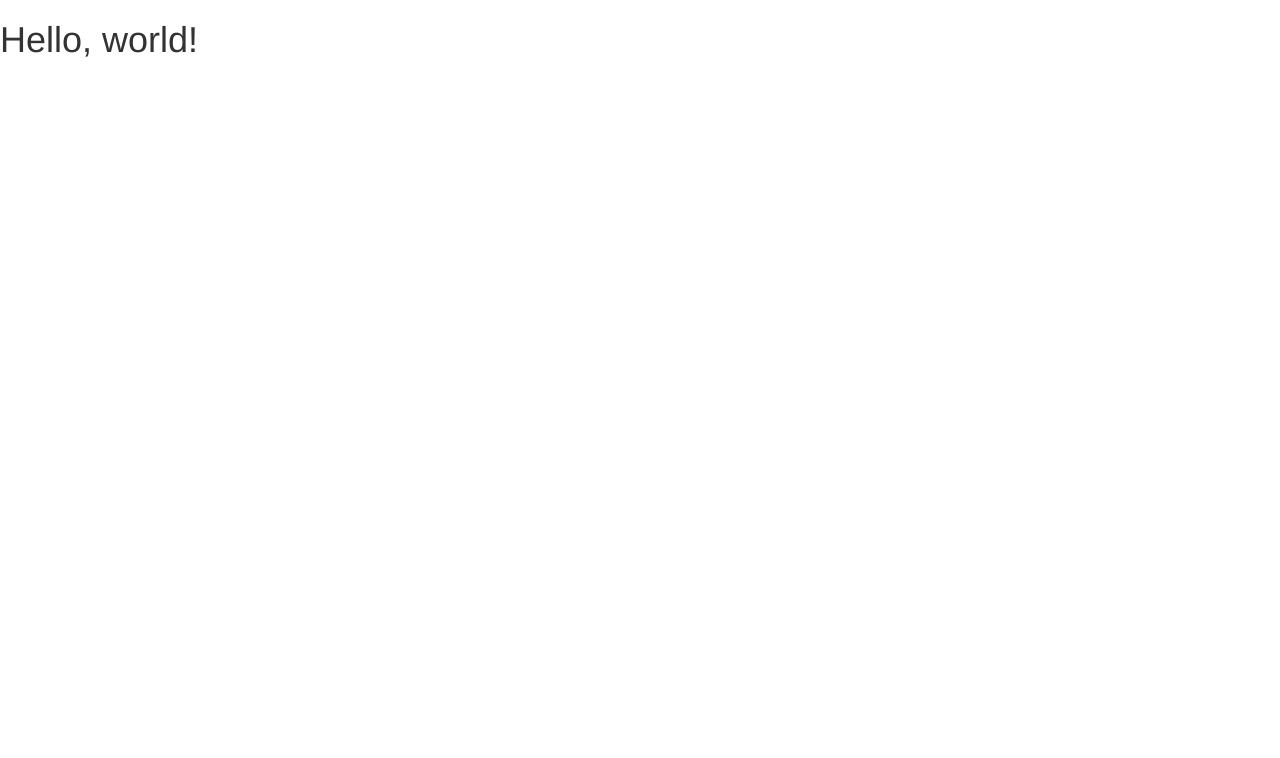
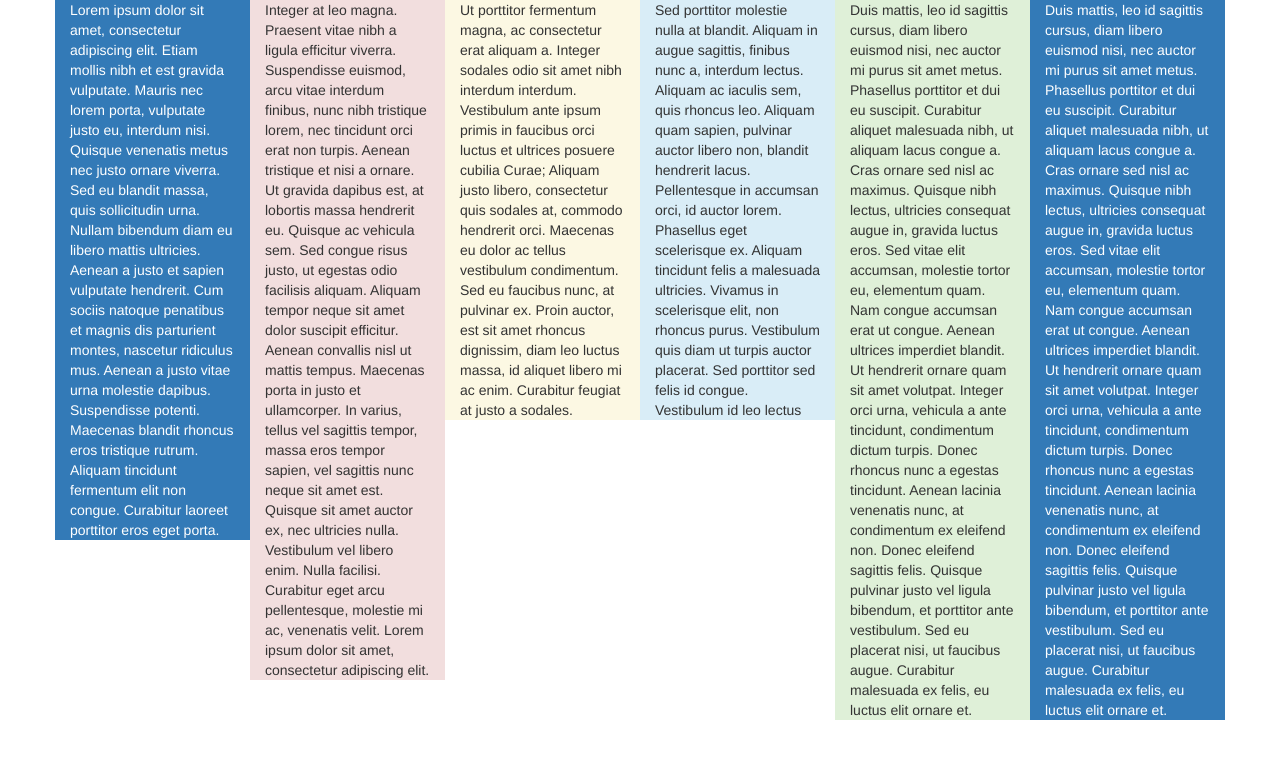
Before and after one commit to reidmcrob/reidmcrob.github.io, a plain HTML site: page otherProjects/twitterBootstrap/index.html in a window 1280 px wide. Drawn offline with nearby package versions, Linux system fonts and the light colour scheme.

Commit message:
Twitter Bootstrap

```diff
--- a/otherProjects/twitterBootstrap/index.html
+++ b/otherProjects/twitterBootstrap/index.html
@@ -1,16 +1,46 @@
 <!DOCTYPE html>
-<html>
+<html lang="en">
 <head>
-<meta charset="utf-8">
-<title>Basic Bootstrap Template</title>
-<meta name="viewport" content="width=device-width, initial-scale=1">
+<meta charset="UTF-8">
+<title>Bootstrap 3 Responsive Layout Example</title>
 <link rel="stylesheet" href="https://maxcdn.bootstrapcdn.com/bootstrap/3.3.6/css/bootstrap.min.css">
-<!-- Optional Bootstrap theme -->
 <link rel="stylesheet" href="https://maxcdn.bootstrapcdn.com/bootstrap/3.3.6/css/bootstrap-theme.min.css">
+<script src="https://ajax.googleapis.com/ajax/libs/jquery/1.11.3/jquery.min.js"></script>
+<script src="https://maxcdn.bootstrapcdn.com/bootstrap/3.3.6/js/bootstrap.min.js"></script>
 </head>
 <body>
-    <h1>Hello, world!</h1>
-    <script src="https://ajax.googleapis.com/ajax/libs/jquery/1.11.3/jquery.min.js"></script>
-    <script src="https://maxcdn.bootstrapcdn.com/bootstrap/3.3.6/js/bootstrap.min.js"></script>
+
+<div class="container">
+
+    <div class="row">
+        <div class="col-sm-6 col-md-4 col-lg-2 bg-primary">
+      Lorem ipsum dolor sit amet, consectetur adipiscing elit. Etiam mollis nibh et est gravida vulputate. Mauris nec lorem porta, vulputate justo eu, interdum nisi. Quisque venenatis metus nec justo ornare viverra. Sed eu blandit massa, quis sollicitudin urna. Nullam bibendum diam eu libero mattis ultricies. Aenean a justo et sapien vulputate hendrerit. Cum sociis natoque penatibus et magnis dis parturient montes, nascetur ridiculus mus. Aenean a justo vitae urna molestie dapibus. Suspendisse potenti. Maecenas blandit rhoncus eros tristique rutrum. Aliquam tincidunt fermentum elit non congue. Curabitur laoreet porttitor eros eget porta.
+
+        </div>
+        <div class="col-sm-6 col-md-4 col-lg-2 bg-danger">
+           Integer at leo magna. Praesent vitae nibh a ligula efficitur viverra. Suspendisse euismod, arcu vitae interdum finibus, nunc nibh tristique lorem, nec tincidunt orci erat non turpis. Aenean tristique et nisi a ornare. Ut gravida dapibus est, at lobortis massa hendrerit eu. Quisque ac vehicula sem. Sed congue risus justo, ut egestas odio facilisis aliquam. Aliquam tempor neque sit amet dolor suscipit efficitur. Aenean convallis nisl ut mattis tempus. Maecenas porta in justo et ullamcorper. In varius, tellus vel sagittis tempor, massa eros tempor sapien, vel sagittis nunc neque sit amet est. Quisque sit amet auctor ex, nec ultricies nulla. Vestibulum vel libero enim. Nulla facilisi. Curabitur eget arcu pellentesque, molestie mi ac, venenatis velit. Lorem ipsum dolor sit amet, consectetur adipiscing elit.
+        </div>
+
+        <div class="clearfix visible-sm-block"></div>
+        <div class="col-sm-6 col-md-4 col-lg-2 bg-warning">
+           Ut porttitor fermentum magna, ac consectetur erat aliquam a. Integer sodales odio sit amet nibh interdum interdum. Vestibulum ante ipsum primis in faucibus orci luctus et ultrices posuere cubilia Curae; Aliquam justo libero, consectetur quis sodales at, commodo hendrerit orci. Maecenas eu dolor ac tellus vestibulum condimentum. Sed eu faucibus nunc, at pulvinar ex. Proin auctor, est sit amet rhoncus dignissim, diam leo luctus massa, id aliquet libero mi ac enim. Curabitur feugiat at justo a sodales.
+        </div>
+
+        <div class="clearfix visible-md-block"></div>
+        <div class="col-sm-6 col-md-4 col-lg-2 bg-info">
+           Sed porttitor molestie nulla at blandit. Aliquam in augue sagittis, finibus nunc a, interdum lectus. Aliquam ac iaculis sem, quis rhoncus leo. Aliquam quam sapien, pulvinar auctor libero non, blandit hendrerit lacus. Pellentesque in accumsan orci, id auctor lorem. Phasellus eget scelerisque ex. Aliquam tincidunt felis a malesuada ultricies. Vivamus in scelerisque elit, non rhoncus purus. Vestibulum quis diam ut turpis auctor placerat. Sed porttitor sed felis id congue. Vestibulum id leo lectus
+        </div>
+
+        <div class="clearfix visible-sm-block"></div>
+        <div class="col-sm-6 col-md-4 col-lg-2 bg-success">
+            Duis mattis, leo id sagittis cursus, diam libero euismod nisi, nec auctor mi purus sit amet metus. Phasellus porttitor et dui eu suscipit. Curabitur aliquet malesuada nibh, ut aliquam lacus congue a. Cras ornare sed nisl ac maximus. Quisque nibh lectus, ultricies consequat augue in, gravida luctus eros. Sed vitae elit accumsan, molestie tortor eu, elementum quam. Nam congue accumsan erat ut congue. Aenean ultrices imperdiet blandit. Ut hendrerit ornare quam sit amet volutpat. Integer orci urna, vehicula a ante tincidunt, condimentum dictum turpis. Donec rhoncus nunc a egestas tincidunt. Aenean lacinia venenatis nunc, at condimentum ex eleifend non. Donec eleifend sagittis felis. Quisque pulvinar justo vel ligula bibendum, et porttitor ante vestibulum. Sed eu placerat nisi, ut faucibus augue. Curabitur malesuada ex felis, eu luctus elit ornare et.
+        </div>
+
+        <div class="col-sm-6 col-md-4 col-lg-2 bg-primary">
+           Duis mattis, leo id sagittis cursus, diam libero euismod nisi, nec auctor mi purus sit amet metus. Phasellus porttitor et dui eu suscipit. Curabitur aliquet malesuada nibh, ut aliquam lacus congue a. Cras ornare sed nisl ac maximus. Quisque nibh lectus, ultricies consequat augue in, gravida luctus eros. Sed vitae elit accumsan, molestie tortor eu, elementum quam. Nam congue accumsan erat ut congue. Aenean ultrices imperdiet blandit. Ut hendrerit ornare quam sit amet volutpat. Integer orci urna, vehicula a ante tincidunt, condimentum dictum turpis. Donec rhoncus nunc a egestas tincidunt. Aenean lacinia venenatis nunc, at condimentum ex eleifend non. Donec eleifend sagittis felis. Quisque pulvinar justo vel ligula bibendum, et porttitor ante vestibulum. Sed eu placerat nisi, ut faucibus augue. Curabitur malesuada ex felis, eu luctus elit ornare et.
+        </div>
+    </div>
+
+</div>
 </body>
 </html>
```
